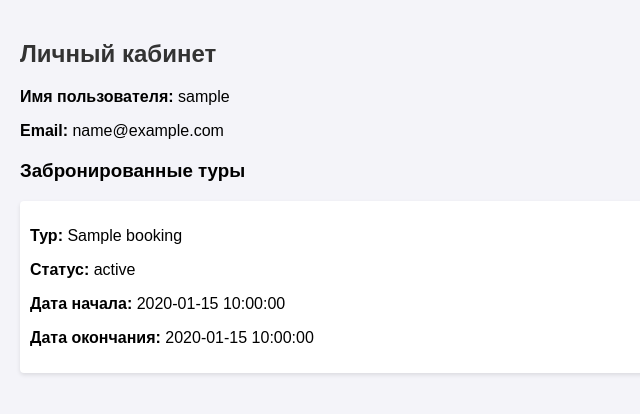
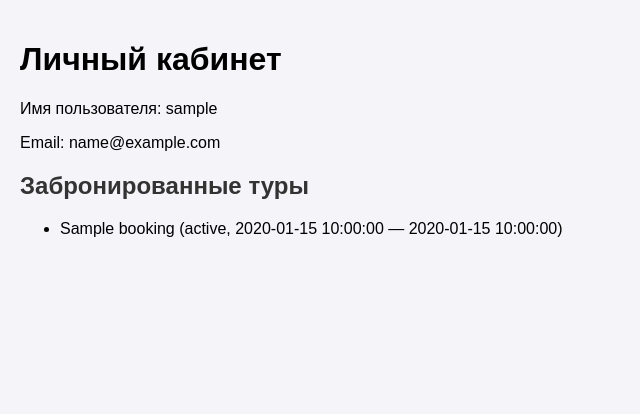
Before and after one commit to lioznov/ProjectBD, a Flask app: template templates/dashboard.html in a window 1280 px wide. Shown: the top 414 px of the page, without its empty margins (0-640 px from the left). Run offline with Flask 3, Linux system fonts and the light colour scheme; the template is opened without the code that fills it: most values are stand-ins (such as "Sample title", 1, 10 or a date in 2020).

Commit message:
Add files via upload

```diff
--- a/app.py
+++ b/app.py
@@ -24,19 +24,19 @@ def login():
         email = request.form['email']
         password = request.form['password']
 
-        # Хэширование пароля
         password_hash = hashlib.sha256(password.encode()).hexdigest()
 
         try:
             connection = pymysql.connect(**DB_CONFIG)
             with connection.cursor() as cursor:
-                sql = "SELECT user_id, username FROM Users WHERE email = %s AND password_hash = %s"
+                sql = "SELECT user_id, username, email FROM Users WHERE email = %s AND password_hash = %s"
                 cursor.execute(sql, (email, password_hash))
                 user = cursor.fetchone()
 
                 if user:
                     session['user_id'] = user['user_id']
                     session['username'] = user['username']
+                    session['email'] = user['email']  # Добавляем email в сессию
                     flash('Вы успешно вошли!', 'success')
                     return redirect(url_for('dashboard'))
                 else:
@@ -105,6 +105,7 @@ def dashboard():
 
     user_id = session['user_id']
     username = session['username']
+    email = session['email']  # Извлекаем email из сессии
 
     try:
         connection = pymysql.connect(**DB_CONFIG)
@@ -118,7 +119,7 @@ def dashboard():
             cursor.execute(sql_bookings, (user_id,))
             bookings = cursor.fetchall()
 
-        return render_template('dashboard.html', username=username, bookings=bookings)
+        return render_template('dashboard.html', username=username, email=email, bookings=bookings)
 
     except Exception as e:
         flash(f'Произошла ошибка: {str(e)}', 'danger')
--- a/templates/dashboard.html
+++ b/templates/dashboard.html
@@ -31,24 +31,18 @@
     </style>
 </head>
 <body>
-    <h2>Личный кабинет</h2>
-    <div class="profile-info">
-        <p><strong>Имя пользователя:</strong> {{ username }}</p>
-        <p><strong>Email:</strong> {{ email }}</p>
-    </div>
-
-    <h3>Забронированные туры</h3>
-    <ul class="bookings-list">
-        {% for booking in bookings %}
-            <li>
-                <p><strong>Тур:</strong> {{ booking.title }}</p>
-                <p><strong>Статус:</strong> {{ booking.status }}</p>
-                <p><strong>Дата начала:</strong> {{ booking.start_date }}</p>
-                <p><strong>Дата окончания:</strong> {{ booking.end_date }}</p>
-            </li>
-        {% else %}
-            <p>У вас пока нет забронированных туров.</p>
-        {% endfor %}
-    </ul>
+    <h1>Личный кабинет</h1>
+    <p>Имя пользователя: {{ username }}</p>
+    <p>Email: {{ email }}</p>  <!-- Отображение email -->
+    <h2>Забронированные туры</h2>
+    {% if bookings %}
+        <ul>
+            {% for booking in bookings %}
+                <li>{{ booking.title }} ({{ booking.status }}, {{ booking.start_date }} — {{ booking.end_date }})</li>
+            {% endfor %}
+        </ul>
+    {% else %}
+        <p>У вас пока нет забронированных туров.</p>
+    {% endif %}
 </body>
 </html>
```
